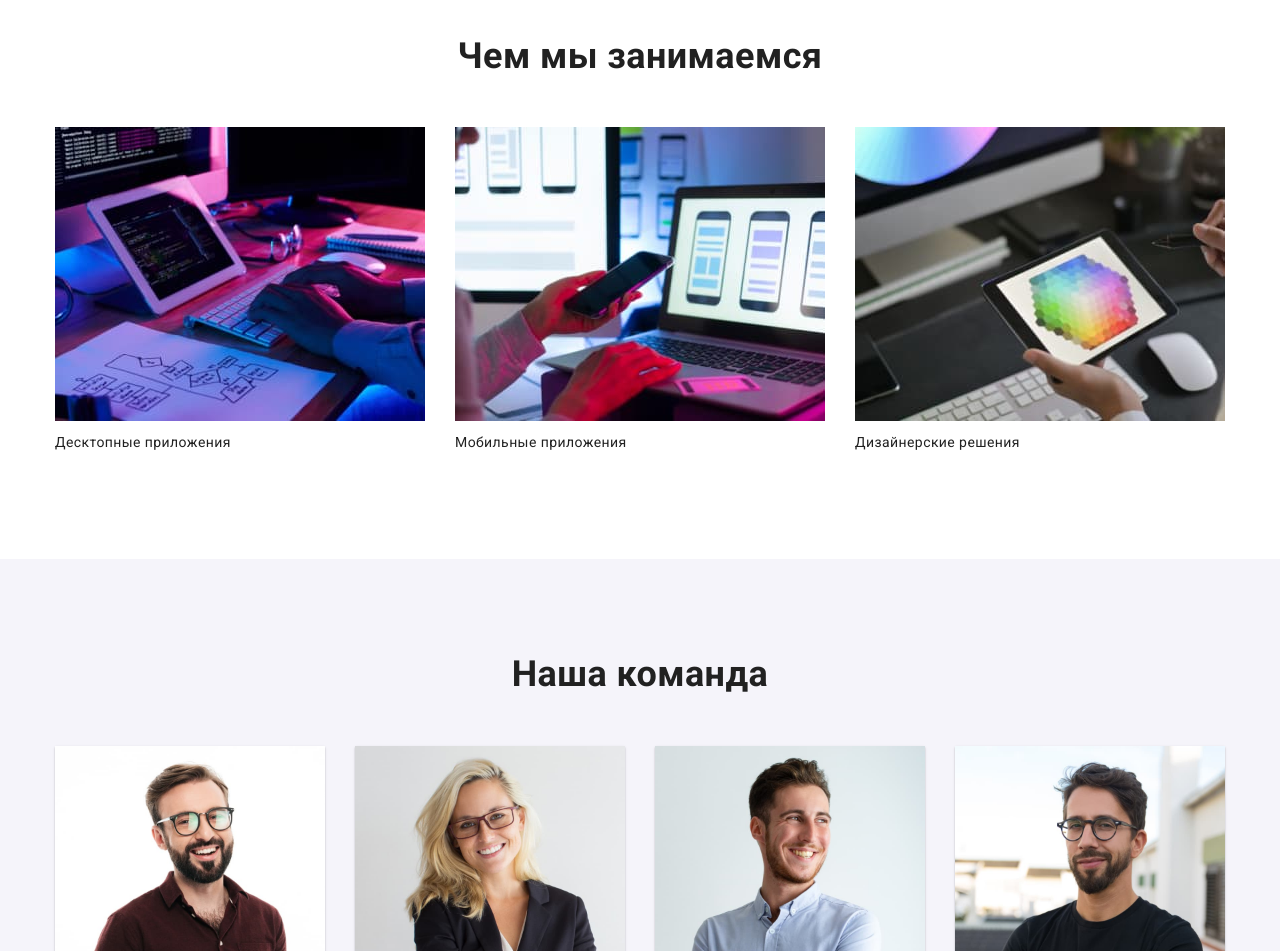
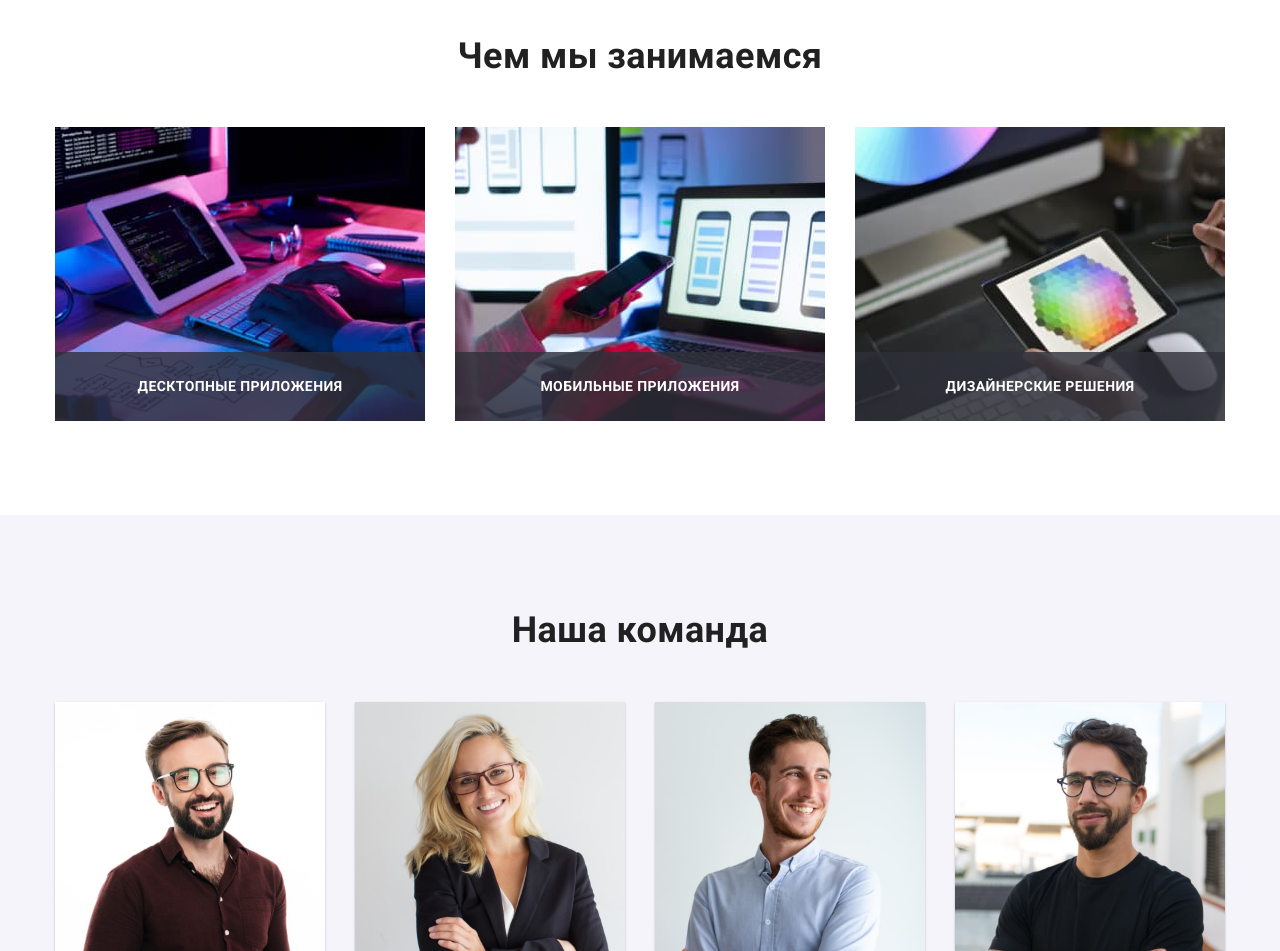
Before and after one commit to Maksym-Maleiev/goit-markup-hw-5, a plain HTML site: page index.html in a window 1280 px wide. Shown: the part 1080-2031 px from the top of the page. Drawn offline with nearby package versions, Linux system fonts and the light colour scheme.

Commit message:
add css for position

```diff
--- a/css/studio.css
+++ b/css/studio.css
@@ -136,6 +136,25 @@
 /* вариант через соседа */
 .work-list > .item + .item {
   margin-left: 30px;
+}
+
+.work-list .thumb {
+  position: relative;
+}
+
+.work-list .description {
+  position: absolute;
+  bottom: 0;
+  left: 0;
+
+  width: 100%;
+  margin: 0;
+  padding: 27px 0;
+  text-align: center;
+  font-weight: 700;
+  text-transform: uppercase;
+  color: var(--primary-white-color);
+  background-color: var(--description-bg-color);
 }
 
 /* TEAM SECTION */
--- a/css/styles.css
+++ b/css/styles.css
@@ -32,6 +32,9 @@
   --button-bg-color: #f5f4fa;
   --card-set-gap: 30px;
   --social-link-color: #afb1b8;
+  --description-bg-color: rgba(47, 48, 58, 0.8);
+  --accent-bg-overlay-color: rgba(33, 150, 243, 0.9);
+  --transicion-overlay: transform 250ms ease;
 }
 
 body {
@@ -61,6 +64,8 @@ img {
   list-style: none;
 }
 
+/* BUTTON */
+
 .button {
   font-family: inherit;
   font-weight: 500;
@@ -70,6 +75,8 @@ img {
   border-radius: 4px;
   cursor: pointer;
 }
+
+/* SECTION */
 
 .section {
   padding-top: 94px;
@@ -89,6 +96,8 @@ img {
   line-height: 1.17;
   text-align: center;
 }
+
+/* CONTAINER */
 
 .container {
   margin-left: auto;
@@ -174,6 +183,8 @@ img {
 
 .site-nav .link.current {
   color: var(--accent-color);
+
+  position: relative;
 }
 
 /* AUTH NAV */
```
Also changed, not shown: css/portfolio.css (+30 -0 lines).
